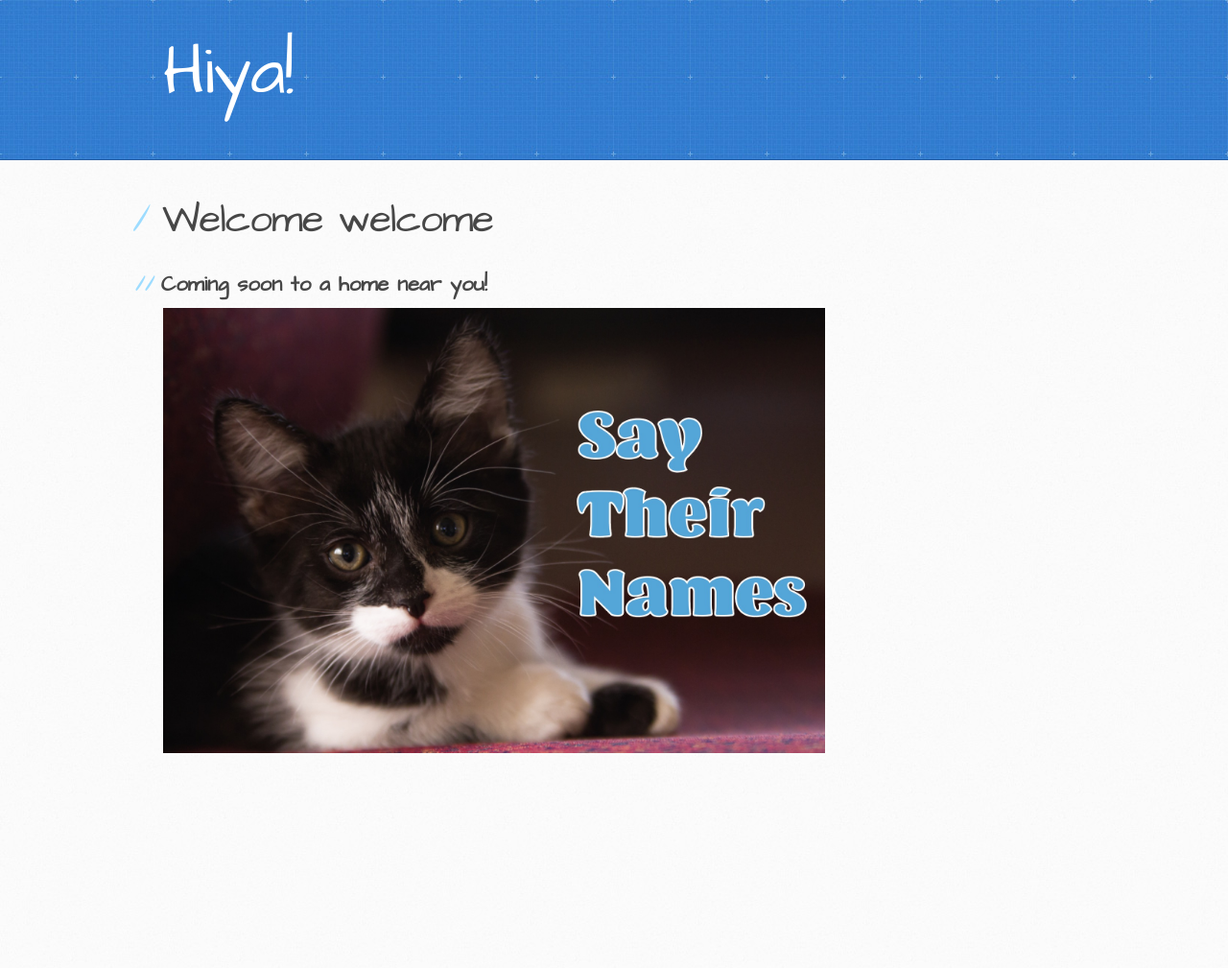
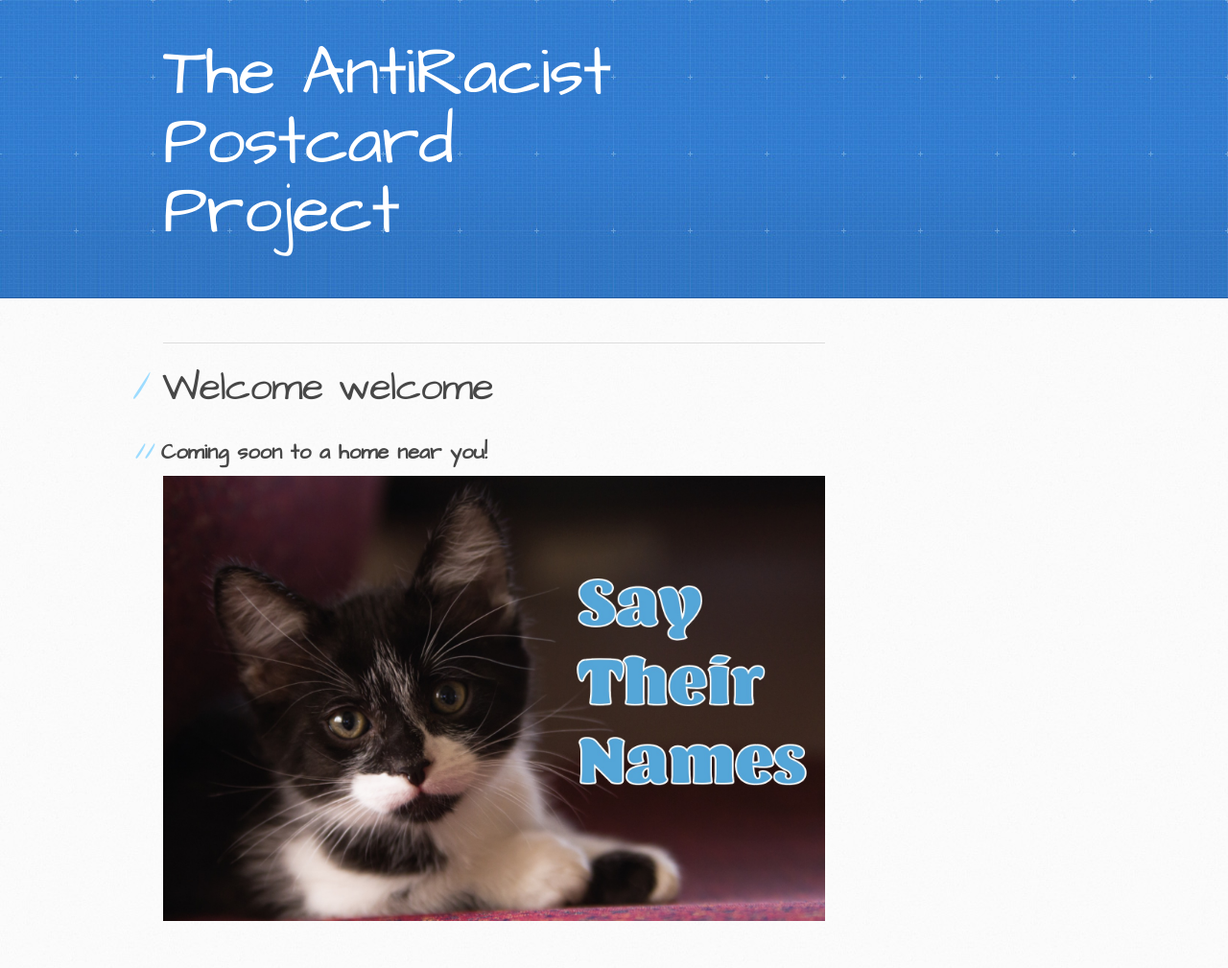
Before and after one commit to mir-lab/AntiRacistPostcardProject, a Jekyll site: the page built from docs/index.md, in a window 1280 px wide. Shown: the whole page at 96% size. Built offline with Jekyll 4.4.1, drawn with Linux system fonts in a browser that asks for light colours; our own code applies the rules of GitHub Pages for plain Markdown files; the repository's description, which GitHub fills in, is left out; before the commit the page ends 900 px from its top, so only the background shows below that.

Commit message:
editing the header

```diff
--- a/docs/_layouts/default.html
+++ b/docs/_layouts/default.html
@@ -18,7 +18,7 @@
     <header>
       <div class="inner">
         <a href="{{ '/' | absolute_url }}">
-          <h1>Hiya!
+          <h1>The AntiRacist Postcard Project
             <!-- {{ site.title | default: site.github.repository_name }} --></h1>
         </a>
         <h2>{{ site.description | default: site.github.project_tagline }}</h2>
```
Also changed, not shown: docs/index.md (+1 -2 lines).
